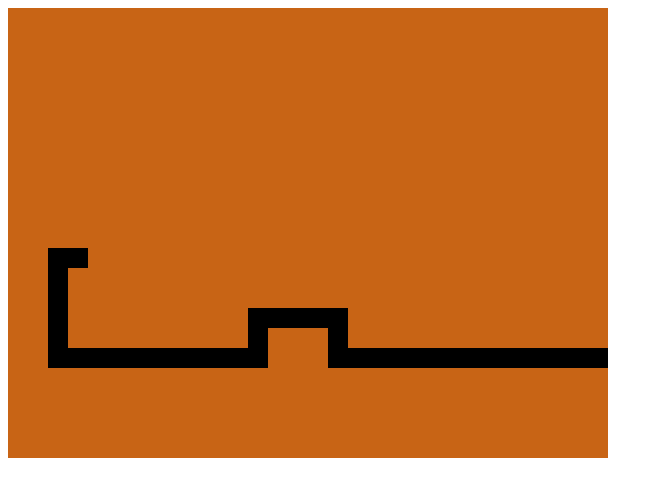
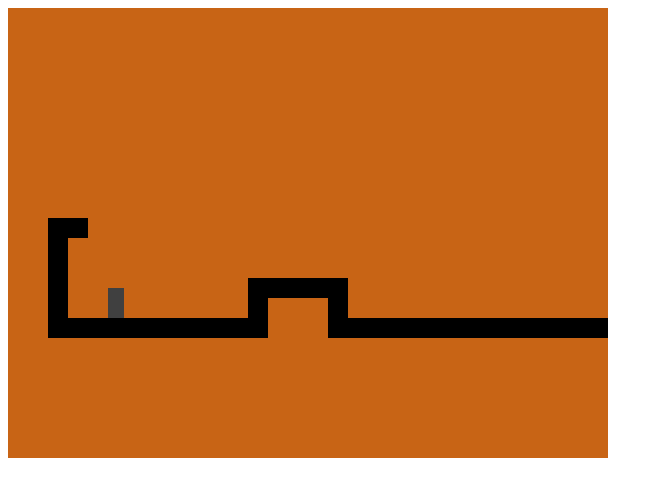
Before and after one commit to slieyed/JSplatformerEliSyed, a plain HTML site: page index.html in a window 1280 px wide. Shown: the whole page, without its empty margins (0-663 px from the left). Drawn offline with Linux system fonts and the light colour scheme.

Commit message:
obstacle detection
kill on contact with lava

```diff
--- a/code/game.js
+++ b/code/game.js
@@ -18,9 +18,11 @@ function Level(plan) {
       // If the character is ' ', assign null.
 
       var ch = line[x], fieldType = null;
-
-      // Use if and else to handle the two cases
-      if (ch == "x")
+      // Use if and else to handle the three cases
+      if (ch==='@')
+        // Create a new player at that grid position.
+        this.player = new Player(new Vector(x, y));
+      else if (ch == "x")
         fieldType = "wall";
       // Because there is a third case (space ' '), use an "else if" instead of "else"
       else if (ch == "!")
@@ -50,6 +52,15 @@ Vector.prototype.times = function(factor) {
   return new Vector(this.x * factor, this.y * factor);
 };
 
+
+// A Player has a size, speed and position.
+function Player(pos) {
+  this.pos = pos.plus(new Vector(0, -0.5));
+  this.size = new Vector(0.8, 1.5);
+  this.speed = new Vector(0, 0);
+}
+Player.prototype.type = "player";
+
 // Helper function to easily create an element of a type provided
 // and assign it a class.
 function elt(name, className) {
@@ -65,12 +76,14 @@ function DOMDisplay(parent, level) {
   this.wrap = parent.appendChild(elt("div", "game"));
   this.level = level;
 
-  // We are keeping track of the frame through these two properties
-  this.pos = new Vector(0, -0.5);
-  this.speed = new Vector(0,0);
-
   // In this version, we only have a static background.
   this.wrap.appendChild(this.drawBackground());
+
+  // Keep track of actors
+  this.actorLayer = null;
+
+  // Update the world based on player position
+  this.drawFrame();
 }
 
 var scale = 20;
@@ -91,42 +104,136 @@ DOMDisplay.prototype.drawBackground = function() {
   return table;
 };
 
-// Hand-tuned values to determine scroll speed for the screen
+// Draw the player agent
+DOMDisplay.prototype.drawPlayer = function() {
+  // Create a new container div for actor dom elements
+  var wrap = elt("div");
 
-var screenXSpeed = 100;
-var screenYSpeed = 100;
+  var actor = this.level.player;
+  var rect = wrap.appendChild(elt("div",
+                                    "actor " + actor.type));
+  rect.style.width = actor.size.x * scale + "px";
+  rect.style.height = actor.size.y * scale + "px";
+  rect.style.left = actor.pos.x * scale + "px";
+  rect.style.top = actor.pos.y * scale + "px";
+  return wrap;
+};
 
-// Scrolls the viewport by using arrow keys
-DOMDisplay.prototype.scrollView = function(keys, step) {
-  // Adding in arrow keys to scroll across level
+DOMDisplay.prototype.drawFrame = function() {
+  if (this.actorLayer)
+    this.wrap.removeChild(this.actorLayer);
+  this.actorLayer = this.wrap.appendChild(this.drawPlayer());
+  this.scrollPlayerIntoView();
+};
+
+DOMDisplay.prototype.scrollPlayerIntoView = function() {
   var width = this.wrap.clientWidth;
-  var maxWidth = this.wrap.scrollWidth;
   var height = this.wrap.clientHeight;
-  var maxHeight = this.wrap.scrollHeight;
 
-  // Adding in arrow keys to scroll across level
+  // We want to keep player at least 1/3 away from side of screen
+  var margin = width / 3;
 
+  // The viewport
+  var left = this.wrap.scrollLeft, right = left + width;
+  var top = this.wrap.scrollTop, bottom = top + height;
+
+  var player = this.level.player;
+  // Change coordinates from the source to our scaled.
+  var center = player.pos.plus(player.size.times(0.5))
+                 .times(scale);
+
+  if (center.x < left + margin)
+    this.wrap.scrollLeft = center.x - margin;
+  else if (center.x > right - margin)
+    this.wrap.scrollLeft = center.x + margin - width;
+  if (center.y < top + margin)
+    this.wrap.scrollTop = center.y - margin;
+  else if (center.y > bottom - margin)
+    this.wrap.scrollTop = center.y + margin - height;
+};
+
+Level.prototype.obstacleAt = function(pos, size) {
+
+	var xStart = Math.floor(pos.x);
+	var xEnd = Math.ceil(pos.x + size.x);
+	var yStart = Math.floor(pos.y);
+	var yEnd = (Math.ceil(pos.y + size.y));
+
+	if (xStart < 0 || xEnd > this.width || yStart < 0 || yEnd > this.height)
+		return 'wall';
+
+	for ( var y = yStart; y < yEnd; y++) {
+		for (var x = xStart; x < xEnd; x++) {
+			var fieldType = this.grid[y][x];
+			if (fieldType) {
+				return fieldType;
+			}
+
+		}
+
+	}
+
+};
+
+
+// Update simulation each step based on keys & step size
+Level.prototype.animate = function(step, keys) {
+
+  // Ensure each is maximum 100 milliseconds
+  while (step > 0) {
+    var thisStep = Math.min(step, maxStep);
+      this.player.act(thisStep, this, keys);
+   // Do this by looping across the step size, subtracing either the
+   // step itself or 100 milliseconds
+    step -= thisStep;
+  }
+};
+
+var maxStep = 0.05;
+
+var playerXSpeed = 7;
+
+Player.prototype.moveX = function(step, level, keys) {
   this.speed.x = 0;
-  // Set speed to 0 if we are off either side of screen, otherwise increase by arrow key and speed
-  if (keys.left && this.pos.x > 0) this.speed.x -= screenXSpeed;
-  if (keys.right && (this.pos.x < (maxWidth-width))) this.speed.x += screenXSpeed;
+  if (keys.left) this.speed.x -= playerXSpeed;
+  if (keys.right) this.speed.x += playerXSpeed;
 
-  // Do same for y value.
-  this.speed.y = 0;
-  if (keys.up && this.pos.y > 0) this.speed.y -= screenYSpeed;
-  if (keys.down && (this.pos.y < (maxHeight-height))) this.speed.y += screenYSpeed;
+  var motion = new Vector(this.speed.x * step, 0);
+  var newPos = this.pos.plus(motion);
+  var obstacle = level.obstacleAt(newPos, this.size);
+  if (obstacle != "wall")
+  	this.pos = newPos;
+};
 
-  // Calculate smooth motion using the step interval (time since last frame)
-  var motion = new Vector(this.speed.x * step, this.speed.y * step);
+//var gravity = 30;
+//var jumpSpeed = 17;
+//var playerYSpeed = 7;
+var gravity = 65;
+var jumpSpeed = 26;
+var playerYSpeed = 15;
+
+Player.prototype.moveY = function(step, level, keys) {
+  this.speed.y += step * gravity;
+  var motion = new Vector(0, this.speed.y * step);
   var newPos = this.pos.plus(motion);
+  var obstacle = level.obstacleAt(newPos, this.size);
+  if (obstacle === "lava") {
+	this.pos = new Vector(4, 10);
+  } else if (obstacle) {
+  	if (keys.up && this.speed.y > 0)
+		this.speed.y = -jumpSpeed;
+	else
+		this.speed.y = 0;
+  } else {
+	  this.pos = newPos;
+  }
+};
 
-  // scrollLeft and scrollTop determine which offsets to apply to the clipped element
-  this.wrap.scrollLeft = newPos.x;
-  this.wrap.scrollTop = newPos.y;
+Player.prototype.act = function(step, level, keys) {
+  this.moveX(step, level, keys);
+  this.moveY(step, level, keys);
+};
 
-  // Remember the position
-  this.pos = newPos;
-};
 
 // Arrow key codes for readibility
 var arrowCodes = {37: "left", 38: "up", 39: "right", 40: "down"};
@@ -184,7 +291,8 @@ function runLevel(level, Display) {
 
   runAnimation(function(step) {
     // Allow the viewer to scroll the level
-    display.scrollView(arrows,step);
+    level.animate(step, arrows);
+    display.drawFrame(step);
   });
 }
 
--- a/css/game.css
+++ b/css/game.css
@@ -6,6 +6,9 @@
 .wall          { background: black;   }
 .floater	   { background: gray;   }
 
+.actor  { position: absolute;  }
+.player { background: rgb(64, 64, 64); }
+
 .game {
   overflow: hidden;
   max-width: 600px;
```
Also changed, not shown: index.html (renamed from Eli_Syed_Lab_5.html).
